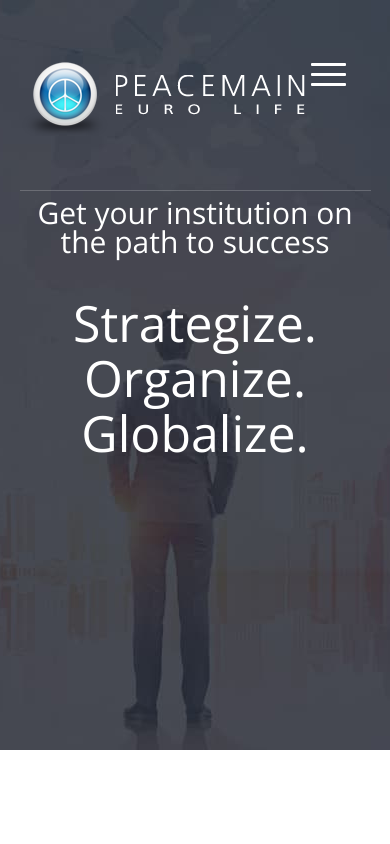
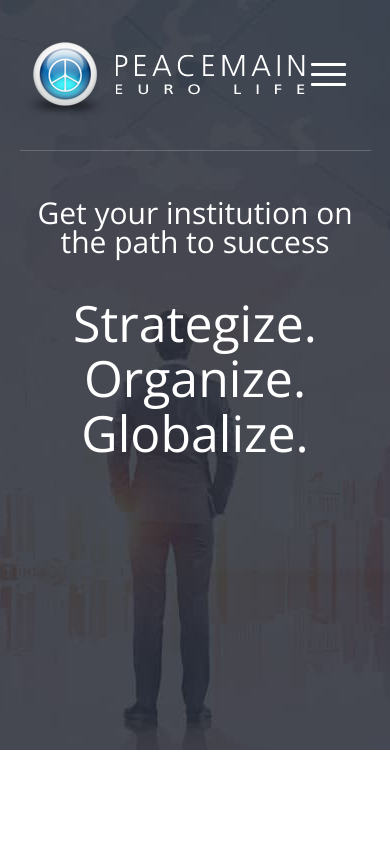
Before and after one commit to guchkav/sedna, a plain HTML site: page index.html in a window 390 px wide. Shown: the top 844 px of the page. Drawn offline with nearby package versions, Linux system fonts and the light colour scheme.

Commit message:
Changed Header padding, Added mobile sharing icons meta data

```diff
--- a/css/styles.css
+++ b/css/styles.css
@@ -322,7 +322,7 @@ Hero
   width: 100%; }
 
 header {
-  padding: 50px 0;
+  padding: 30px 0;
   border-bottom: solid 1px rgba(255, 255, 255, 0.2);
   position: relative;
   width: 1170px;
--- a/index.html
+++ b/index.html
@@ -9,6 +9,9 @@
     <meta http-equiv="X-UA-Compatible" content="IE=edge" />
     <title>Peacemain OPC</title>
     <meta name="description" content="">
+    <meta property="og:image" itemprop="image" content="favicon-32x32.png" />
+    <meta property="og:image:url" itemprop="image" content="favicon-32x32.png" />
+    <meta property="og:image:type" content="image/png" />
     <meta name="viewport" content="width=device-width, initial-scale=1">
     <link rel="apple-touch-icon" href="apple-touch-icon.png">
     <link rel="icon" type="image/png" href="favicon-32x32.png" sizes="32x32" />
--- a/js/scripts.js
+++ b/js/scripts.js
@@ -57,10 +57,10 @@ $(document).ready(function() {
 				$('section.navigation').addClass('fixed');
 				$('header').css({
 					"border-bottom": "none",
-					"padding": "35px 0"
+					"padding": "15px 0"
 				});
 				$('header .member-actions').css({
-					"top": "26px",
+					"top": "36px",
 				});
 				$('header .navicon').css({
 					"top": "34px",
@@ -69,10 +69,10 @@ $(document).ready(function() {
 				$('section.navigation').removeClass('fixed');
 				$('header').css({
 					"border-bottom": "solid 1px rgba(255, 255, 255, 0.2)",
-					"padding": "50px 0"
+					"padding": "30px 0"
 				});
 				$('header .member-actions').css({
-					"top": "41px",
+					"top": "55px",
 				});
 				$('header .navicon').css({
 					"top": "48px",
```
